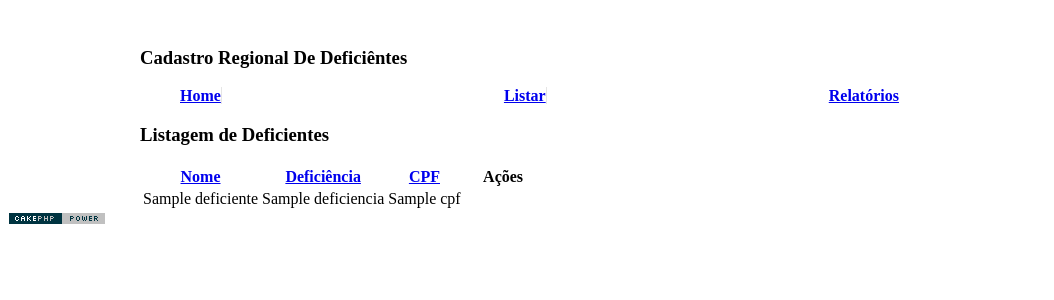
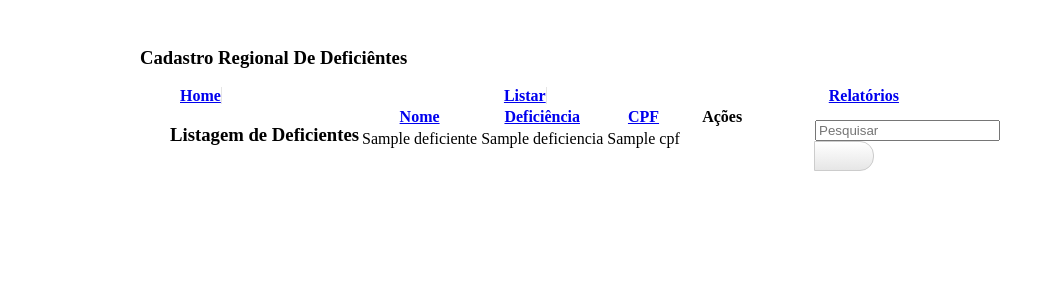
Before and after one commit to xcesarmartinsx/deficiente, a CakePHP app: the page made by app/View/Deficientes/listar.ctp in a window 1280 px wide. Shown: the top 300 px of the page, without its empty margins (0-1054 px from the left). Run offline with PHP 8.4 and a stand-in for CakePHP, Linux system fonts and the light colour scheme; the template is opened without the code that fills it: most values are stand-ins (such as "Sample title", 1, 10 or a date in 2020); form fields are guessed from the names that the template uses; data that the repository does not hold is empty; some libraries are stand-ins or nearby versions.

Commit message:
Alterações nos arquivos do exemplo. E campo de busca em listar deficientes, ainda sem autocomplete

```diff
--- a/app/Controller/AppController.php
+++ b/app/Controller/AppController.php
@@ -32,5 +32,5 @@
  * @link		http://book.cakephp.org/2.0/en/controllers.html#the-app-controller
  */
 class AppController extends Controller {
-
+   public $components = array('RequestHandler'); //Componente que verifica o tipo de requisição
 }
--- a/app/Controller/ProdutosController.php
+++ b/app/Controller/ProdutosController.php
@@ -1,6 +1,7 @@
 <?php
 class ProdutosController extends AppController{
-    public $components = array('RequestHandler'); //Componente que verifica o tipo de requisição
+    public $name = 'Produtos';
+   //public $components = array('RequestHandler'); //Componente que verifica o tipo de requisição
 
     public function index(){
         $this->set('produtos', $this->Produto->find('all'));
--- a/app/View/Deficientes/listar.ctp
+++ b/app/View/Deficientes/listar.ctp
@@ -1,9 +1,46 @@
 <!-- File: /app/View/Deficientes/listar.ctp -->
+<style type="text/css">
+    .acimaTabela {
+
+        width: 1010px;
+        margin-left: auto;
+        margin-right: auto;
+        background-color: #0081c2;
+        padding-bottom: 0px;
+    }
+    .busca {
+        width: 330px;
+        float: right;
+        padding-top: 15px;
+
+    }
+    .titulo {
+        float: left;
+        padding-left: 35px;
+    }
+</style>
+        <div class="acimaTabela">
+             <div class="titulo">
+                <h3>Listagem de Deficientes</h3>
+             </div>
+
+        <div class="busca">
+        <?php
+             echo $this->Form->create('Deficiente', array('action' => 'listar', 'class' => 'form-search'));
+             echo '<div class="input-append">';
+             echo $this->Form->input('', array('class' => 'span3 search-query', 'type' => 'text', 'placeholder'=>'Pesquisar','div' => ''));
+             echo '<button type="submit" class="ButtonSmall"><i class="icon-search"></i></button>';
+             echo $this->Form->end();
+             echo '</div>';
+        ?>
+              </div>
+        </div>
 <div class="container">
 <div class="row">
 <div class="span12">
-	<h3>Listagem de Deficientes</h3>
+
  <table class="table table-bordered table-hover">
+
     <thead>
     <tr>
       <th><?php echo $this->Paginator->sort('nome','Nome') ?></th>
--- a/app/View/Layouts/default.ctp
+++ b/app/View/Layouts/default.ctp
@@ -31,7 +31,7 @@
 		echo $this->html->css(array('bootstrap.min.css'));
 		echo $this->html->script(array('bootstrap.min'));
                 echo $this->html->script(array('jquery'));
-                //echo $this->Js->writeBuffer(array('cache' => FALSE));
+                echo $this->Js->writeBuffer(array('cache' => FALSE));
 	?>
     <style type="text/css">
       body {
@@ -43,6 +43,7 @@
       .container {
         margin: 0 auto;
         max-width: 1000px;
+
       }
       .container > hr {
         margin: 60px 0;
@@ -63,7 +64,8 @@
       }
       .jumbotron .btn {
         font-size: 21px;
-        padding: 14px 24px;
+        padding: 14px 44px;
+
       }
 
       /* Supporting marketing content */
@@ -103,6 +105,51 @@
         border-right: 0;
         border-radius: 0 3px 3px 0;
       }
+      .ButtonSmall {
+
+            -webkit-appearance: button;
+            display: inline-block;
+            border-radius: 0 14px 14px 0;
+            border-top-left-radius: 0px;
+            border-top-right-radius: 14px;
+            border-bottom-right-radius: 14px;
+            border-bottom-left-radius: 0px;
+            text-shadow: 0 1px 1px rgba(255,255,255,0.75);
+            background-image: linear-gradient(to bottom,#fff,#e6e6e6);
+            background-repeat: repeat-x;
+            border-bottom-color: #b3b3b3;
+            line-height: 20px;
+            background-color: buttonface;
+            box-sizing: border-box;
+
+            border: 1px solid #ccc;
+            margin-left: -1px;
+
+            height: 30px;
+            width: 60px;
+      }
+
+      .ButtonSmall:hover {
+            color: #333;
+            background-position: 0 -15px;
+            background-position-x: 0px;
+            background-position-y: -15px;
+
+            -webkit-transition: background-position .1s linear;
+            -webkit-transition-property: background-position;
+            -webkit-transition-duration: 0.1s;
+            -webkit-transition-timing-function: linear;
+            -webkit-transition-delay: initial;
+
+            transition: background-position .1s linear;
+            transition-property: background-position;
+            transition-duration: 0.1s;
+            transition-timing-function: linear;
+            transition-delay: initial;
+
+             background-color: #e6e6e6;
+      }
+
     </style>
 </head>
 <body>
@@ -128,12 +175,7 @@
 			<?php echo $this->fetch('content'); ?>
 		</div>
 		<div id="footer">
-			<?php echo $this->Html->link(
-					$this->Html->image('cake.power.gif', array('alt' => $cakeDescription, 'border' => '0')),
-					'http://www.cakephp.org/',
-					array('target' => '_blank', 'escape' => false)
-				);
-			?>
+
 		</div>
 	</div>
 	<?php echo $this->element('sql_dump'); ?>
```
Also changed, not shown: app/Controller/DeficientesController.php (+9 -2 lines), app/webroot/css/bootstrap.min.css.
